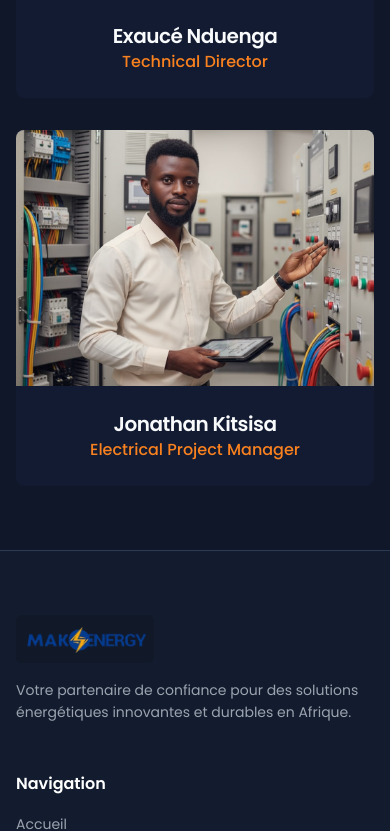
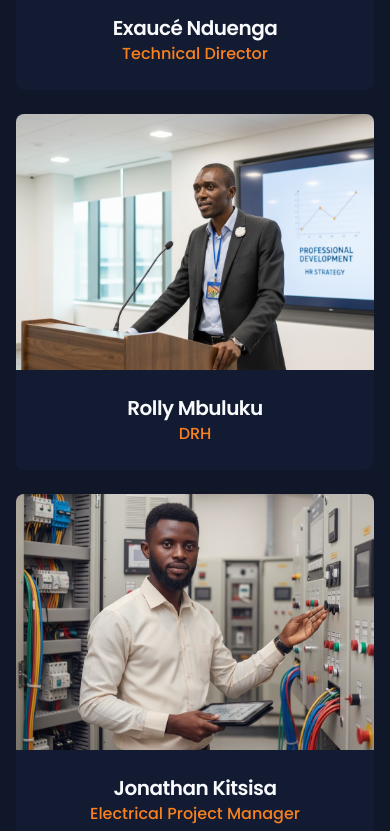
Before and after one commit to Joshua-Nzuzi/mak-energy, a React (Vite) app: page /about in a window 390 px wide. Shown: the part 2255-3086 px from the top of the page. Built offline with nearby package versions, Linux system fonts and the light colour scheme.

Commit message:
Responsive updates: auto-close mobile navbar + 4-column team layout from tablet up, image ratio preserved

```diff
--- a/src/components/Navbar.jsx
+++ b/src/components/Navbar.jsx
@@ -1,54 +1,70 @@
-import React, { useState, useEffect } from 'react';
-import { Link, useLocation } from 'react-router-dom';
-import { motion, AnimatePresence } from 'framer-motion';
-import { Menu, X } from 'lucide-react';
-import { Button } from '@/components/ui/button';
-import logo from '@/assets/Logo-removebg.png';
-
+import React, { useState, useEffect, useRef } from 'react'
+import { Link, useLocation } from 'react-router-dom'
+import { motion, AnimatePresence } from 'framer-motion'
+import { Menu, X } from 'lucide-react'
+import { Button } from '@/components/ui/button'
+import logo from '@/assets/Logo-removebg.png'
 
 const Navbar = () => {
-  const [isOpen, setIsOpen] = useState(false);
-  const [scrolled, setScrolled] = useState(false);
-  const location = useLocation();
+  const [isOpen, setIsOpen] = useState(false)
+  const [scrolled, setScrolled] = useState(false)
+  const location = useLocation()
+  const menuRef = useRef(null)
 
+  // Fermer le menu lors du scroll
   useEffect(() => {
     const handleScroll = () => {
-      setScrolled(window.scrollY > 20);
-    };
-    window.addEventListener('scroll', handleScroll);
-    return () => window.removeEventListener('scroll', handleScroll);
-  }, []);
+      setScrolled(window.scrollY > 20)
+      if (isOpen) setIsOpen(false)
+    }
+    window.addEventListener('scroll', handleScroll)
+    return () => window.removeEventListener('scroll', handleScroll)
+  }, [isOpen])
+
+  // Fermer le menu en cliquant à l’extérieur
+  useEffect(() => {
+    const handleClickOutside = (event) => {
+      if (menuRef.current && !menuRef.current.contains(event.target)) {
+        setIsOpen(false)
+      }
+    }
+
+    if (isOpen) {
+      document.addEventListener('mousedown', handleClickOutside)
+    } else {
+      document.removeEventListener('mousedown', handleClickOutside)
+    }
+
+    return () => document.removeEventListener('mousedown', handleClickOutside)
+  }, [isOpen])
 
   const navItems = [
     { name: 'Accueil', path: '/' },
     { name: 'À propos', path: '/about' },
     { name: 'Services', path: '/services' },
     { name: 'Contact', path: '/contact' },
-  ];
+  ]
 
   return (
     <header
       className={`fixed top-0 left-0 right-0 z-50 transition-all duration-300 ${
-        scrolled || isOpen ? 'bg-background/80 backdrop-blur-lg shadow-md' : 'bg-transparent'
+        scrolled || isOpen
+          ? 'bg-background/80 backdrop-blur-lg shadow-md'
+          : 'bg-transparent'
       }`}
     >
       <nav className="container-custom">
         <div className="flex justify-between items-center h-20">
+          {/* Logo */}
           <Link to="/" className="flex items-center space-x-2">
             <img
               src={logo}
               alt="Mak Energy Logo"
               className="h-12 rounded-md transition duration-300 ease-in-out hover:invert"
             />
-
-
-
-
           </Link>
 
-
-
-          {/* Desktop Navigation */}
+          {/* Desktop Nav */}
           <div className="hidden md:flex items-center space-x-1">
             {navItems.map((item) => (
               <Link
@@ -73,6 +89,7 @@ const Navbar = () => {
             ))}
           </div>
 
+          {/* Bouton devis */}
           <div className="hidden md:flex items-center">
             <Link to="/contact">
               <Button variant="default" className="btn-primary ml-4">
@@ -81,7 +98,7 @@ const Navbar = () => {
             </Link>
           </div>
 
-          {/* Mobile menu button */}
+          {/* Menu Mobile Button */}
           <div className="md:hidden">
             <Button
               variant="ghost"
@@ -95,13 +112,15 @@ const Navbar = () => {
         </div>
       </nav>
 
-      {/* Mobile Navigation */}
+      {/* Menu Mobile */}
       <AnimatePresence>
         {isOpen && (
+          <div ref={menuRef}>
             <motion.div
               initial={{ opacity: 0, y: -20 }}
               animate={{ opacity: 1, y: 0 }}
               exit={{ opacity: 0, y: -20 }}
+              transition={{ duration: 0.25 }}
               className="md:hidden bg-background/95 backdrop-blur-lg border-t border-border"
             >
               <div className="container-custom py-4 space-y-2">
@@ -126,10 +145,11 @@ const Navbar = () => {
                 </Link>
               </div>
             </motion.div>
+          </div>
         )}
       </AnimatePresence>
     </header>
-  );
-};
+  )
+}
 
-export default Navbar;
+export default Navbar
--- a/src/pages/About.jsx
+++ b/src/pages/About.jsx
@@ -121,7 +121,8 @@ const About = () => {
       </p>
     </motion.div>
 
-    <div className="mt-16 grid sm:grid-cols-2 lg:grid-cols-3 gap-8">
+    <div className="mt-16">
+  <div className="grid grid-cols-1 sm:grid-cols-2 md:grid-cols-4 gap-6">
     {/* CEO */}
     <motion.div
       initial={{ opacity: 0, y: 30 }}
@@ -130,7 +131,7 @@ const About = () => {
       viewport={{ once: true }}
       className="bg-card rounded-lg overflow-hidden text-center group"
     >
-        <div className="h-64 overflow-hidden">
+      <div className="w-full h-64 md:h-[280px] lg:h-[300px] xl:h-[320px] overflow-hidden">
         <img
           className="w-full h-full object-cover group-hover:scale-105 transition-transform duration-300"
           alt="Michel Makaya"
@@ -151,7 +152,7 @@ const About = () => {
       viewport={{ once: true }}
       className="bg-card rounded-lg overflow-hidden text-center group"
     >
-        <div className="h-64 overflow-hidden">
+      <div className="w-full h-64 md:h-[280px] lg:h-[300px] xl:h-[320px] overflow-hidden">
         <img
           className="w-full h-full object-cover group-hover:scale-105 transition-transform duration-300"
           alt="Exaucé Nduenga"
@@ -164,6 +165,27 @@ const About = () => {
       </div>
     </motion.div>
 
+    {/* DRH */}
+    <motion.div
+      initial={{ opacity: 0, y: 30 }}
+      whileInView={{ opacity: 1, y: 0 }}
+      transition={{ duration: 0.5, delay: 0.15 }}
+      viewport={{ once: true }}
+      className="bg-card rounded-lg overflow-hidden text-center group"
+    >
+      <div className="w-full h-64 md:h-[280px] lg:h-[300px] xl:h-[320px] overflow-hidden">
+        <img
+          className="w-full h-full object-cover group-hover:scale-105 transition-transform duration-300"
+          alt="Rolly Mbuluku"
+          src="/images/team/DRH.png"
+        />
+      </div>
+      <div className="p-6">
+        <h3 className="text-xl font-semibold">Rolly Mbuluku</h3>
+        <p className="text-accent font-medium">DRH</p>
+      </div>
+    </motion.div>
+
     {/* Electrical Project Manager */}
     <motion.div
       initial={{ opacity: 0, y: 30 }}
@@ -172,7 +194,7 @@ const About = () => {
       viewport={{ once: true }}
       className="bg-card rounded-lg overflow-hidden text-center group"
     >
-        <div className="h-64 overflow-hidden">
+      <div className="w-full h-64 md:h-[280px] lg:h-[300px] xl:h-[320px] overflow-hidden">
         <img
           className="w-full h-full object-cover group-hover:scale-105 transition-transform duration-300"
           alt="Jonathan Kitsisa"
@@ -186,6 +208,8 @@ const About = () => {
     </motion.div>
   </div>
 </div>
+
+  </div>
 </section>
 
     </PageTransition>
```
Also changed, not shown: public/images/team/DRH.png (added). Lines whose indentation alone changed are shown as unchanged.
